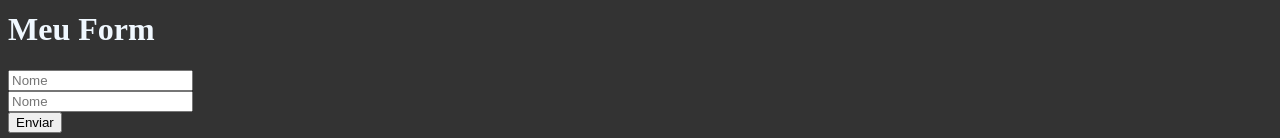
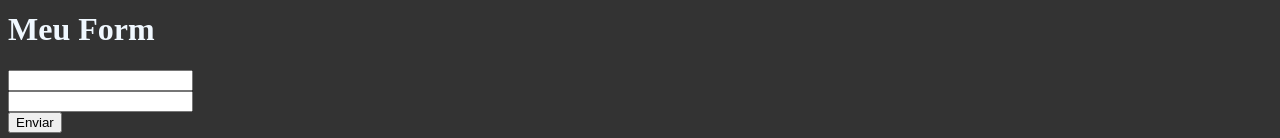
Before and after one commit to MAN0LIT0/Curso_vue, a Vue app in the folder Vue_curso/: page / in a window 1280 px wide. Shown: the part 748-886 px from the top of the page. Built offline with nearby package versions, Linux system fonts and the light colour scheme.

Commit message:
Eventos Submit-Click

```diff
--- a/Vue_curso/src/components/Form.vue
+++ b/Vue_curso/src/components/Form.vue
@@ -1,12 +1,12 @@
 <template>
     <div>
         <h1>Meu Form</h1>
-        <form action="">
+        <form action="" @submit="enviarFormulario($event)">
             <div>
-                <inputText />
+                <input type="" v-model="name">
             </div>
             <div>
-                <inputText />
+                <input type="" v-model="email">
             </div>
             <div>
                 <submit />
@@ -23,6 +23,26 @@
     components: {
         inputText,
         submit
-    }
+    },
+    data() {
+        return {
+            name: "",
+            email: ""
+        }
+    },
+    methods: {
+        enviarFormulario(e) {
+            e.preventDefault();
+
+            const name = this.name;
+            const email = this.email;
+            console.log('O nome é: ' + name);
+            console.log('O email é: ' + email);
+
+            // ajax
+
+            // inserir no banco de dados
+        }
+    },
 }
 </script>
```
